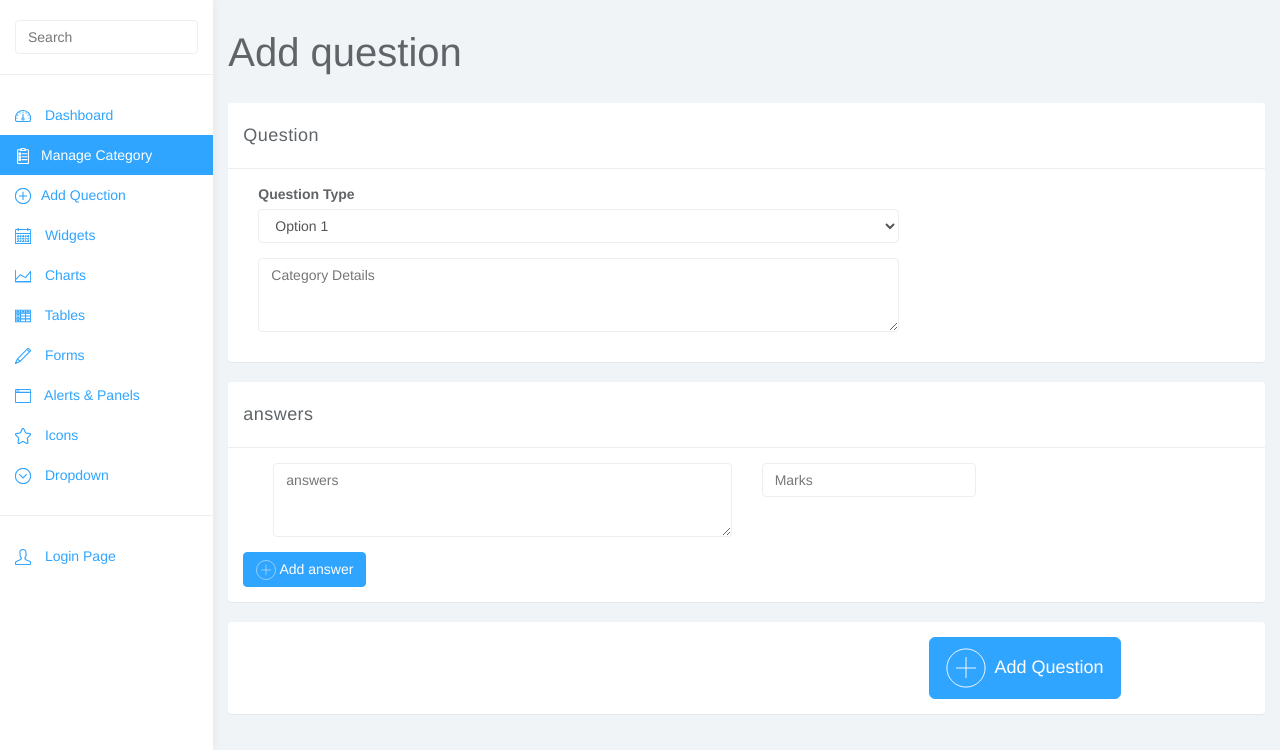
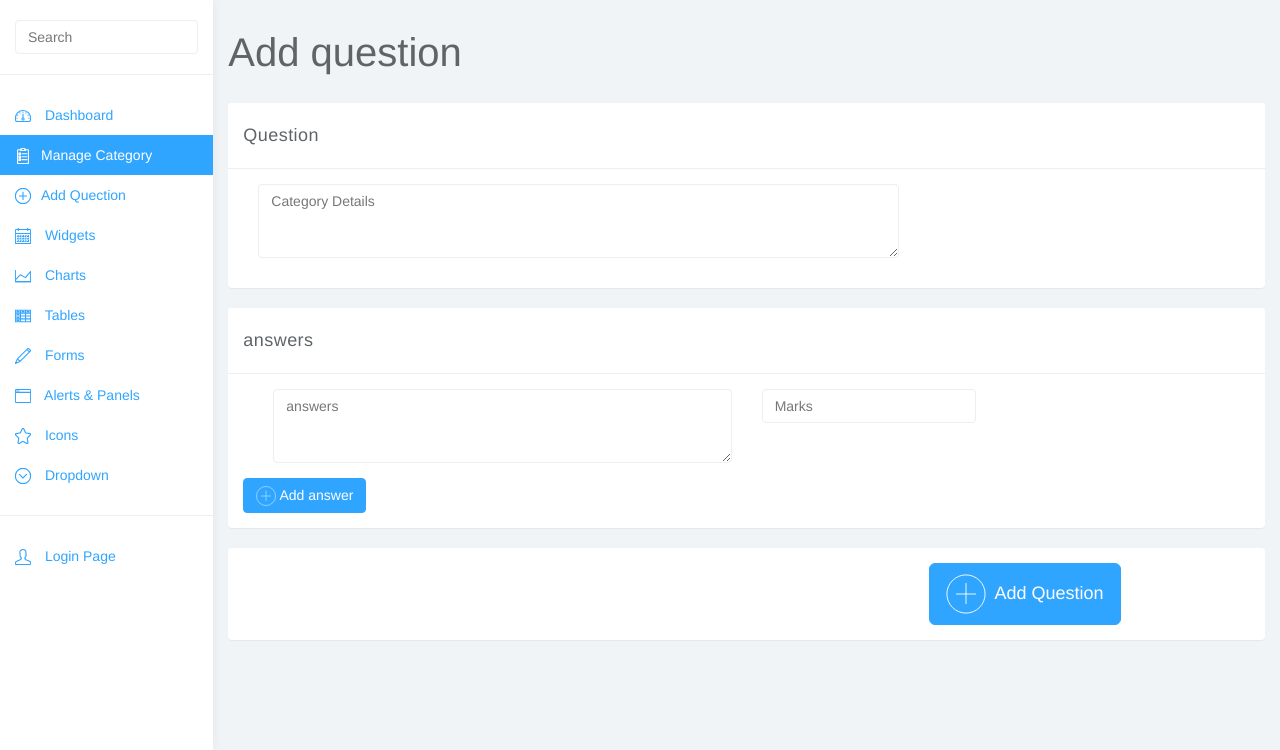
Before and after one commit to lakshmanpalitha/quiz, a PHP site: page /add_quection.php in a window 1280 px wide. Shown: the part 50-800 px from the top of the page. Run offline with PHP 8.4, Linux system fonts and the light colour scheme; some libraries are stand-ins or nearby versions.

Commit message:
changes added

```diff
--- a/manager/add_quection.php
+++ b/manager/add_quection.php
@@ -26,15 +26,6 @@
 					<div class="panel-body">
 						<div class="col-md-8">
 							<form role="form" method="post" action="">
-								<div class="form-group">
-									<label>Question Type</label>
-									<select class="form-control">
-										<option>Option 1</option>
-										<option>Option 2</option>
-										<option>Option 3</option>
-										<option>Option 4</option>
-									</select>
-								</div>
                                 <div class="form-group">
                                     <textarea name="category-details" class="form-control category-details editor" placeholder="Category Details" rows="3"></textarea>
                                 </div>
```
Also changed, not shown: manager/postAcceptor.php (added, +56 -0 lines).
